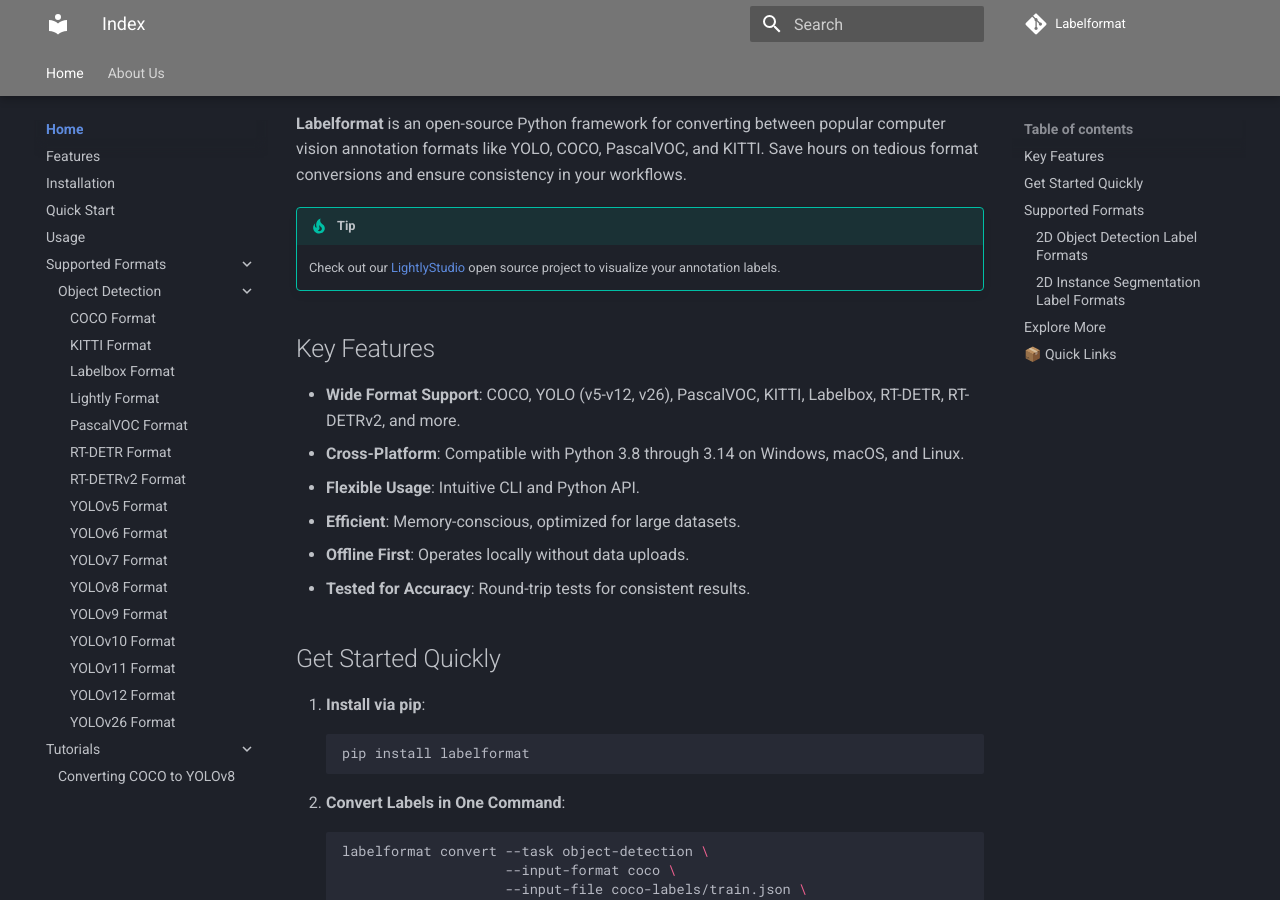
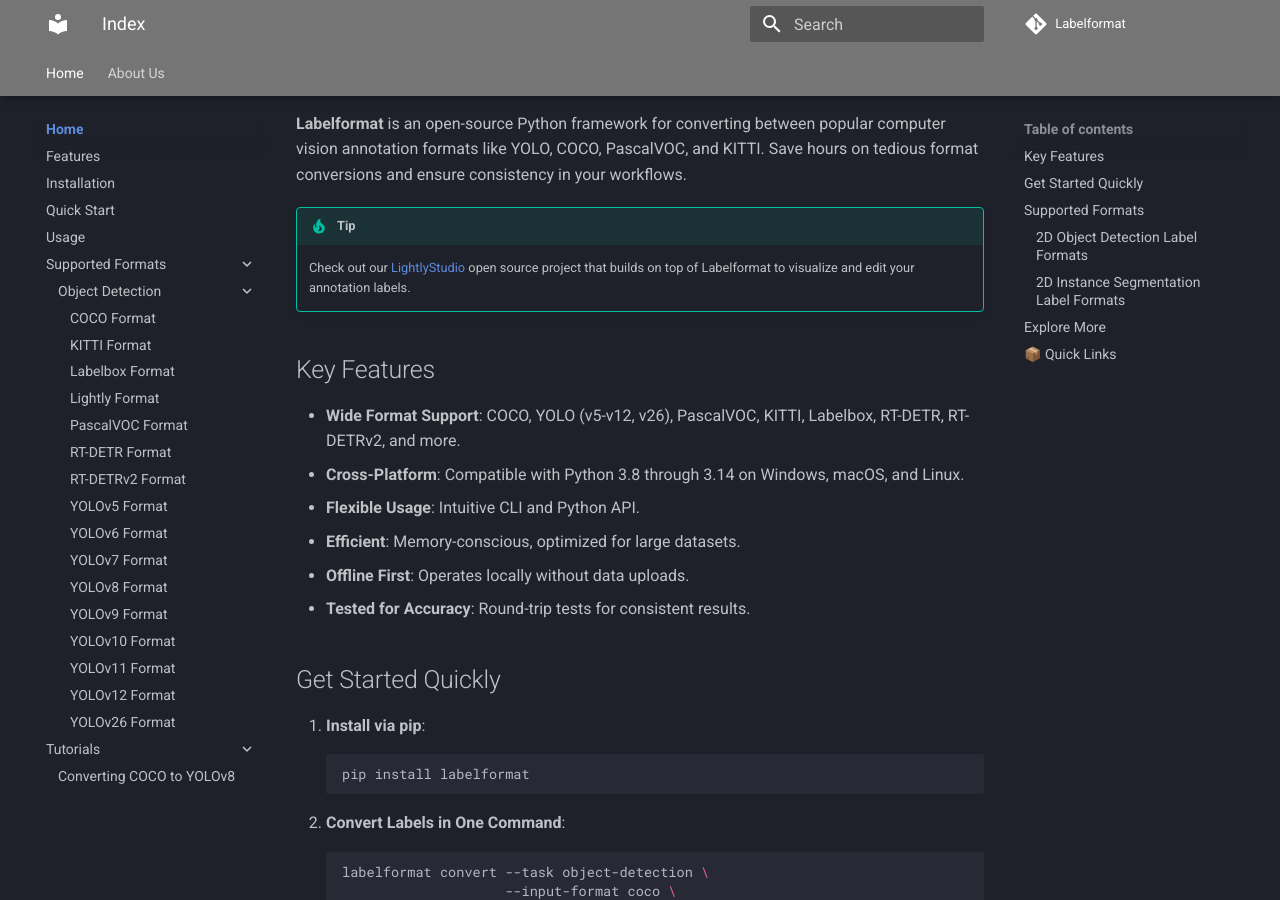
Before and after one commit to lightly-ai/labelformat, an MkDocs documentation site: the page built from docs/index.md, in a window 1280 px wide and 900 px high, scrolled down 323 px. Built offline with MkDocs 1.6.1 and Material for MkDocs 9.7.7, drawn with Linux system fonts in a browser that asks for light colours; comment, search, counter and statistics services are not loaded.

Commit message:
Clarify LightlyStudio project description
Updated the description of LightlyStudio to clarify its functionality.

```diff
--- a/docs/index.md
+++ b/docs/index.md
@@ -6,7 +6,7 @@
 **Labelformat** is an open-source Python framework for converting between popular computer vision annotation formats like YOLO, COCO, PascalVOC, and KITTI. Save hours on tedious format conversions and ensure consistency in your workflows.
 
 !!! tip
-    Check out our [LightlyStudio](https://github.com/lightly-ai/lightly-studio) open source project to visualize your annotation labels.
+    Check out our [LightlyStudio](https://github.com/lightly-ai/lightly-studio) open source project that builds on top of Labelformat to visualize and edit your annotation labels.
 
 ## Key Features
 - **Wide Format Support**: COCO, YOLO (v5-v12, v26), PascalVOC, KITTI, Labelbox, RT-DETR, RT-DETRv2, and more.
```
